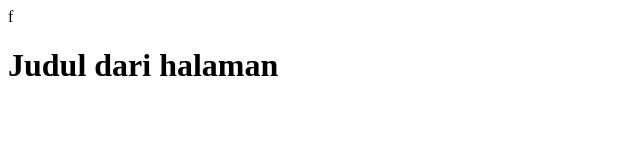
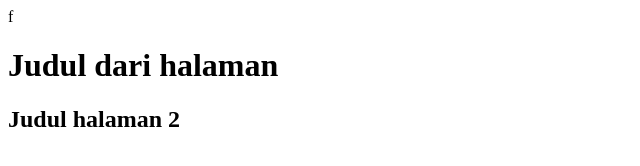
Before and after one commit to heruredha/wph-git, a plain HTML site: page index.html in a window 1280 px wide. Shown: the whole page, without its empty margins (0-640 px from the left). Drawn offline with Linux system fonts and the light colour scheme.

Commit message:
feat/add hal 2

```diff
--- a/index.html
+++ b/index.html
@@ -7,5 +7,6 @@
   >f
   <body>
     <h1>Judul dari halaman</h1>
+    <h2>Judul halaman 2</h2>
   </body>
 </html>
```
